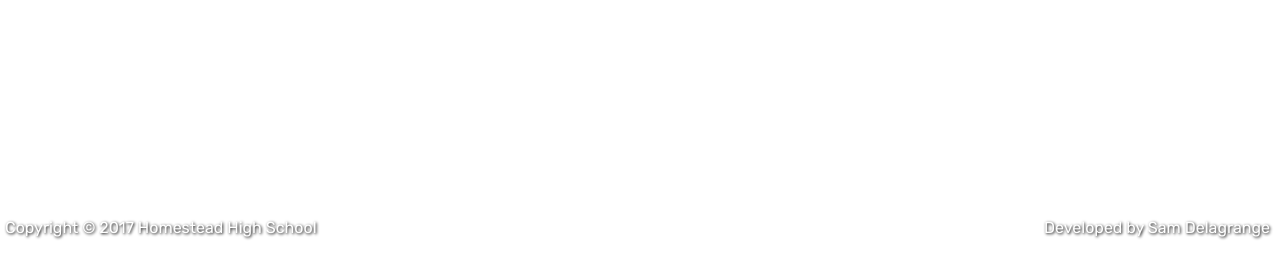
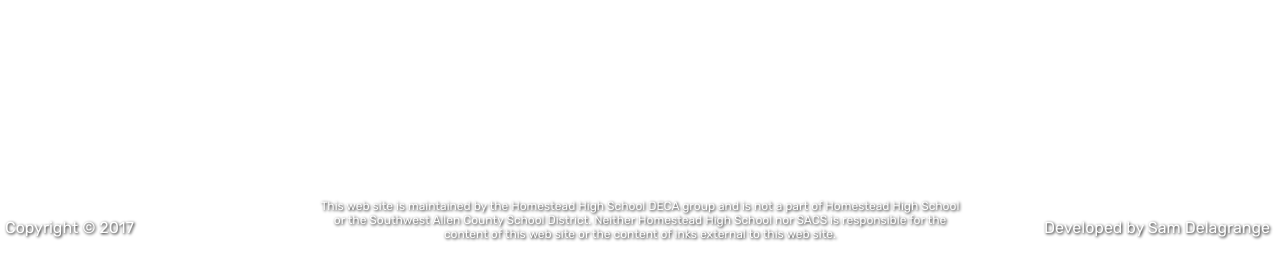
Before and after one commit to Sade66/sade66.github.io, a PHP site: page /projects/DECA/index.html in a window 1280 px wide. Shown: the part 542-800 px from the top of the page. Run offline with PHP 8.4, Linux system fonts and the light colour scheme.

Commit message:
HHS DECA
Technical Addins

```diff
--- a/projects/DECA/assets/css/main.css
+++ b/projects/DECA/assets/css/main.css
@@ -69,3 +69,15 @@ nav li a {
   color: #ffa577;
   font-weight: bolder;
 }
+#notice {
+  font-family: Rubik;
+  color: #FFFFFF;
+  text-shadow: 1px 1px 3px #000000;
+  font-size: 12px;
+  text-align: center;
+  position: absolute;
+  bottom: 5px;
+  left: 25%;
+  right: 25%;
+  width: 50%;
+}
--- a/projects/DECA/index.html
+++ b/projects/DECA/index.html
@@ -3,7 +3,7 @@
   <title>HHS Deca</title>
   <link href="assets/css/main.css" rel="stylesheet" type="text/css" />
   <link href="https://fonts.googleapis.com/css?family=Rubik|Yantramanav:900" rel="stylesheet">
-
+  <script src="/cdn-cgi/apps/head/gp0DCcNu51paT48DWyyF26-tybg.js"></script><link rel="icon" href="favicon.ico">
   <style>
     body{
     /*Remove below line to make bgimage NOT fixed*/
@@ -59,7 +59,11 @@
   </header>
   <h1 id="home_title">HOMESTEAD<br/> DECA</h1>
   <footer>
-    <p id="copyright">Copyright &copy; 2017 Homestead High School<p>
+    <p id="copyright">Copyright &copy; 2017<p>
     <p id="developer">Developed by <a href="https://sade66.me">Sam Delagrange</a></p>
+    <p id="notice">This web site is maintained by the Homestead High School DECA group and is not a part of
+                    Homestead High School or the Southwest Allen County School District. Neither Homestead
+                    High School nor SACS is responsible for the content of this web site or the content of
+                    inks external to this web site.</p>
   </footer>
 </body>
```
Also changed, not shown: projects/DECA/favicon.ico (added).
